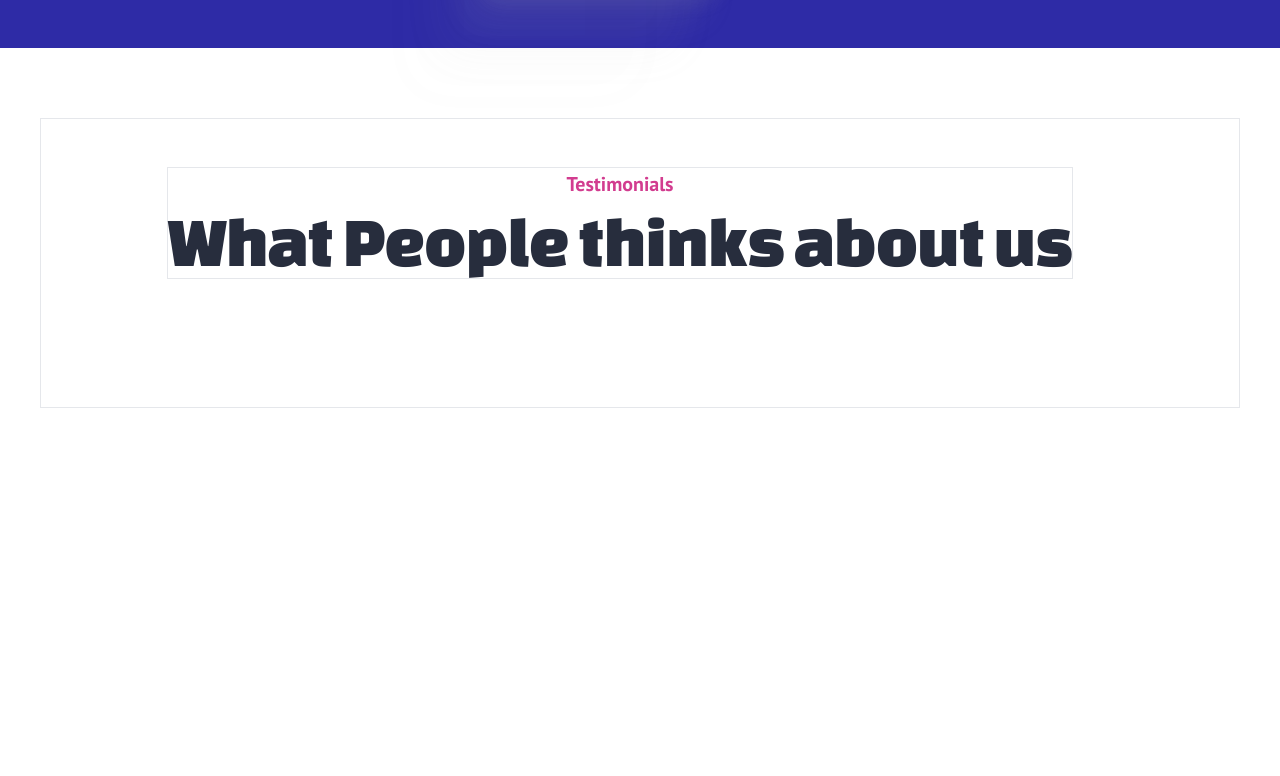
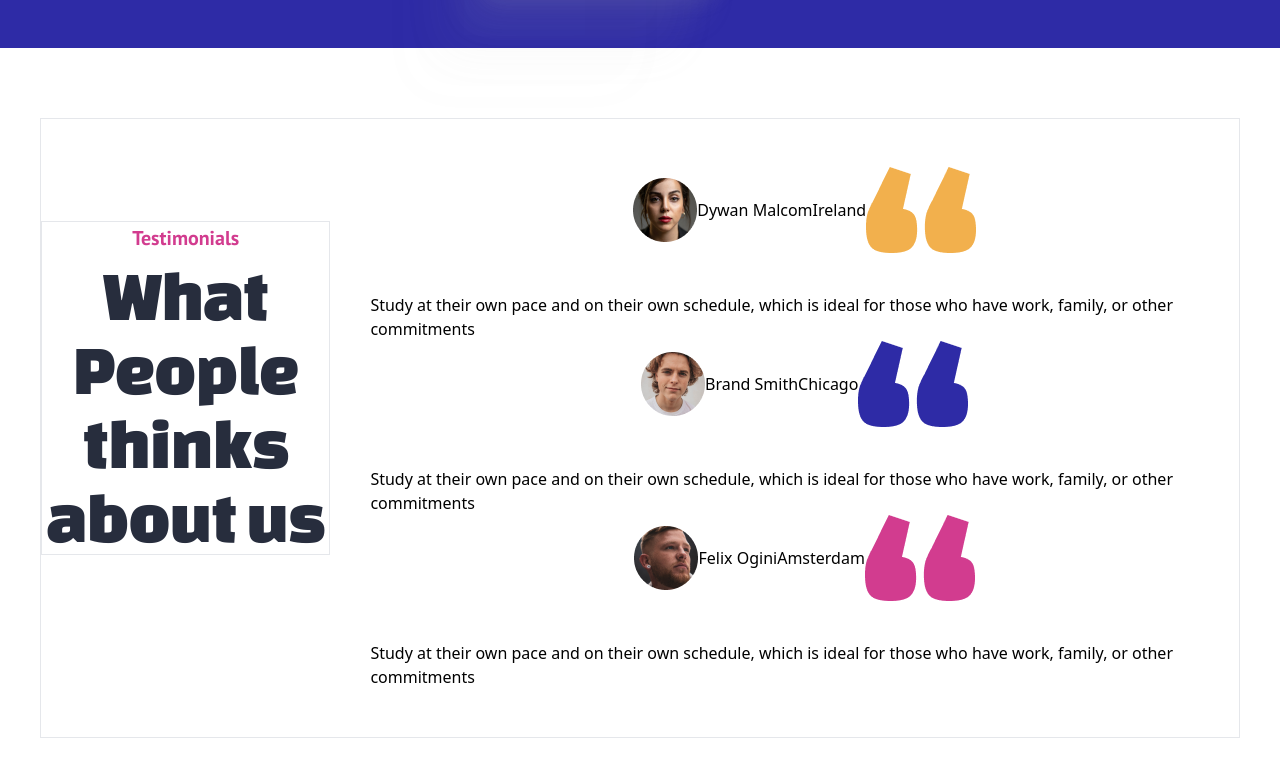
Before and after one commit to danielswift10/project-angies, a React (Create React App) app: page / in a window 1280 px wide. Shown: the part 2467-3243 px from the top of the page. Before the commit the page ends 2945 px from the top, so only its background shows below. Built offline with nearby package versions, Linux system fonts and the light colour scheme.

Commit message:
style: added styling

```diff
--- a/src/Components/Home/Testimonials.jsx
+++ b/src/Components/Home/Testimonials.jsx
@@ -1,3 +1,4 @@
+import { Feedback } from "../../Constants";
 import styles, { layout } from "../../style";
 
 const Testimonials = () => {
@@ -9,8 +10,30 @@ const Testimonials = () => {
                 <h2 className={`${styles.heading2} text-[36px] leading-[36px] tracking-[-0.96px]`}>What  People  thinks about us</h2>
             </div>
 
-            <div className="feedback">
-
+            <div className="feedback flex flex-wrap ">
+                {
+                    Feedback.map((testimonial, index) => (
+                        <div className="flex flex-col gap-10">
+                            <div className={`${styles.flexCenter}`}>
+                                <div className="avatar">
+                                    <img src={testimonial.avatar} alt="" />
+                                </div>
+                                <div className="title">
+                                    <p>
+                                        <span>{testimonial.name}</span>
+                                        <span>{testimonial.country}</span>
+                                    </p>
+                                </div>
+                                <div className="quote">
+                                    <img src={testimonial.quote} alt="" />
+                                </div>
+                            </div>
+                            <div className="content">
+                                {testimonial.content}
+                            </div>
+                            </div>
+                    ))
+                }
             </div>
             </div>
 
```
